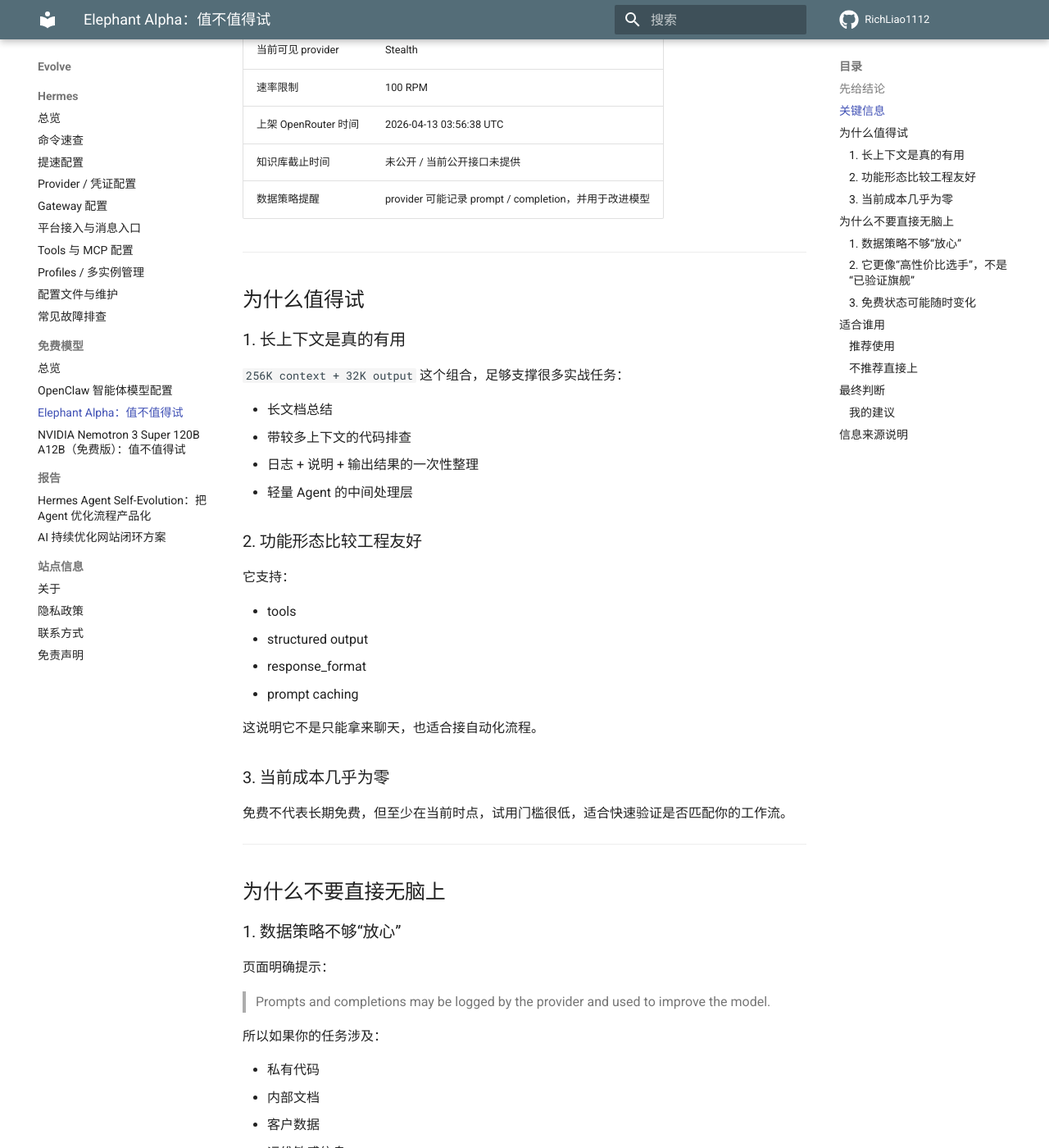
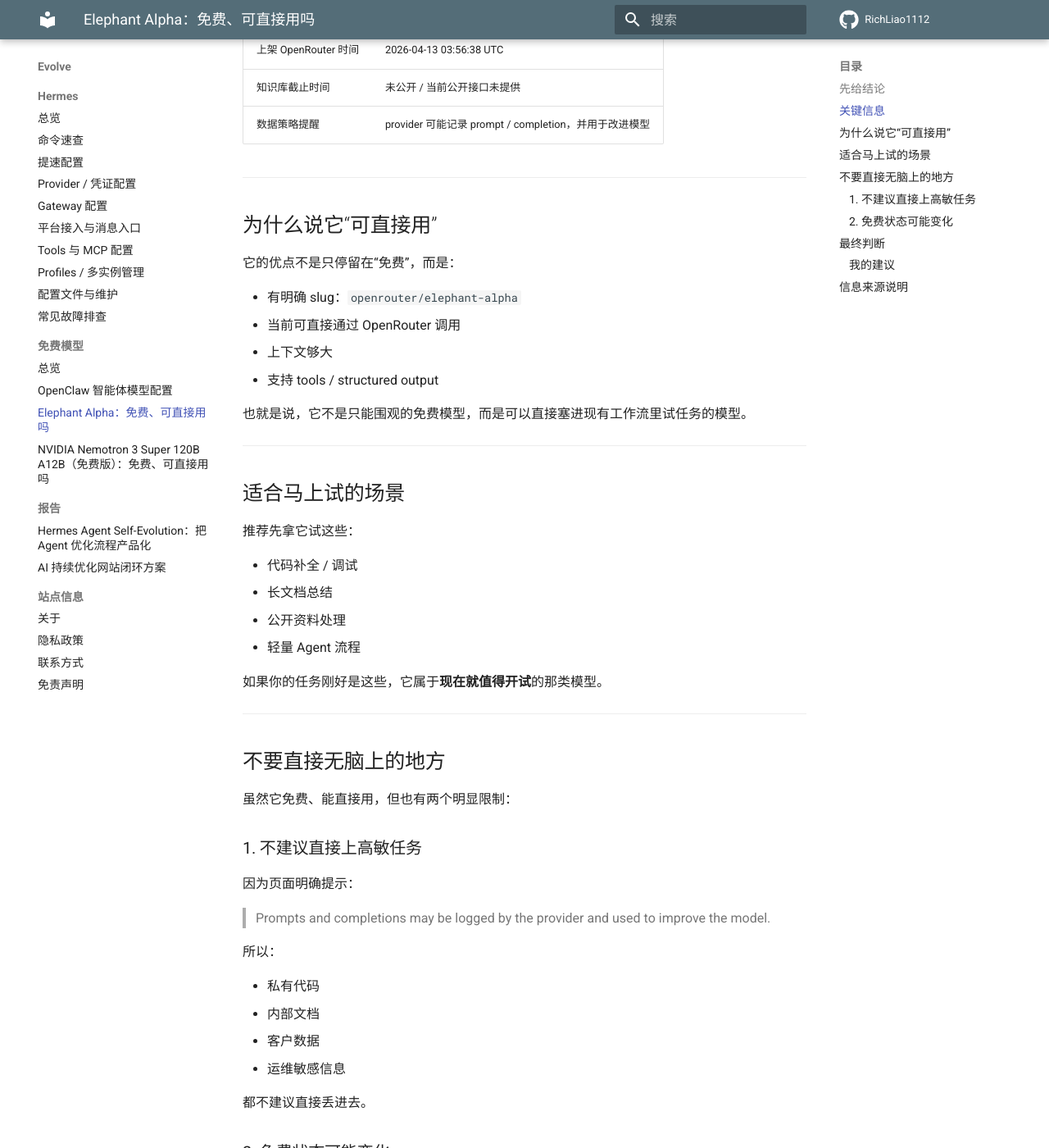
Before and after one commit to RichLiao1112/evolve, an MkDocs documentation site: the page built from docs/free-models/elephant-alpha.md, in a window 1280 px wide and 1400 px high, scrolled down 1091 px. Shown: the whole window at 82% size. Built offline with MkDocs 1.6.1 and Material for MkDocs 9.7.7, drawn with Linux system fonts in a browser that asks for light colours; comment, search, counter and statistics services are not loaded; some of the changed text lies outside the part shown.

Commit message:
docs: emphasize free and direct-use models

```diff
--- a/docs/free-models/elephant-alpha.md
+++ b/docs/free-models/elephant-alpha.md
@@ -1,18 +1,18 @@
-# Elephant Alpha：值不值得试？
+# Elephant Alpha：免费、可直接用吗？
 
 ## 先给结论
 
-**值得试，但更适合低敏、高频、长上下文任务；不建议直接上高敏生产主路。**
+**可以直接用，而且当前免费，值得马上试。**
 
-如果你只有 30 秒，可以直接看这张表：
+如果你只有 20 秒，可以直接看这张表：
 
 | 问题 | 快速判断 |
 | --- | --- |
-| 值不值得试 | 值得，当前试错成本很低 |
-| 适合什么 | 代码辅助、调试、长文档总结、轻量 Agent |
-| 不适合什么 | 高敏数据、强隐私场景、最高难度推理终审 |
-| 能不能当主力 | 可做低成本主力候选，但先别当唯一主力 |
-| 最大风险 | provider 可能记录数据；免费状态可能变化 |
+| 现在免费吗 | 是，OpenRouter 当前显示输入/输出都是 `0` |
+| 能直接用吗 | 能，直接用 `openrouter/elephant-alpha` |
+| 值不值得试 | 值得，适合代码、总结、轻量 Agent |
+| 适不适合高敏任务 | 不建议直接上 |
+| 要不要长期保留 | 可以进观察池，但先别无脑当唯一主力 |
 
 ---
 
@@ -22,113 +22,85 @@
 | --- | --- |
 | 模型名 | Elephant Alpha |
 | OpenRouter slug | `openrouter/elephant-alpha` |
-| 参数规模 | 100B |
+| 当前是否免费 | 是 |
 | 模态 | text → text |
 | 上下文窗口 | 256K |
 | 最大输出 | 32K tokens |
-| 当前价格 | 输入 `0` / 输出 `0`（OpenRouter 当前显示） |
 | 支持功能 | function calling、structured output、prompt caching |
 | 当前可见 provider | Stealth |
-| 速率限制 | 100 RPM |
 | 上架 OpenRouter 时间 | 2026-04-13 03:56:38 UTC |
 | 知识库截止时间 | 未公开 / 当前公开接口未提供 |
 | 数据策略提醒 | provider 可能记录 prompt / completion，并用于改进模型 |
 
 ---
 
-## 为什么值得试
+## 为什么说它“可直接用”
 
-### 1. 长上下文是真的有用
+它的优点不是只停留在“免费”，而是：
 
-`256K context + 32K output` 这个组合，足够支撑很多实战任务：
+- 有明确 slug：`openrouter/elephant-alpha`
+- 当前可直接通过 OpenRouter 调用
+- 上下文够大
+- 支持 tools / structured output
 
-- 长文档总结
-- 带较多上下文的代码排查
-- 日志 + 说明 + 输出结果的一次性整理
-- 轻量 Agent 的中间处理层
-
-### 2. 功能形态比较工程友好
-
-它支持：
-
-- tools
-- structured output
-- response_format
-- prompt caching
-
-这说明它不是只能拿来聊天，也适合接自动化流程。
-
-### 3. 当前成本几乎为零
-
-免费不代表长期免费，但至少在当前时点，试用门槛很低，适合快速验证是否匹配你的工作流。
+也就是说，它不是只能围观的免费模型，而是可以直接塞进现有工作流里试任务的模型。
 
 ---
 
-## 为什么不要直接无脑上
+## 适合马上试的场景
 
-### 1. 数据策略不够“放心”
+推荐先拿它试这些：
 
-页面明确提示：
+- 代码补全 / 调试
+- 长文档总结
+- 公开资料处理
+- 轻量 Agent 流程
+
+如果你的任务刚好是这些，它属于**现在就值得开试**的那类模型。
+
+---
+
+## 不要直接无脑上的地方
+
+虽然它免费、能直接用，但也有两个明显限制：
+
+### 1. 不建议直接上高敏任务
+
+因为页面明确提示：
 
 > Prompts and completions may be logged by the provider and used to improve the model.
 
-所以如果你的任务涉及：
+所以：
 
 - 私有代码
 - 内部文档
 - 客户数据
 - 运维敏感信息
 
-那就不要把它当成默认安全模型。
+都不建议直接丢进去。
 
-### 2. 它更像“高性价比选手”，不是“已验证旗舰”
+### 2. 免费状态可能变化
 
-目前公开信息足够让人产生试用兴趣，但还不足以让我直接给出“可以全面替代旗舰模型”的判断。
+它现在免费，不代表会一直免费。
 
-### 3. 免费状态可能随时变化
+所以更合理的定位是：
 
-免费模型最大的变量，不是能力，而是：
+> **一个现在就能直接试、而且很值得试的免费模型。**
 
-- 价格策略会不会改
-- provider 会不会变少
-- 稳定性会不会波动
-
----
-
-## 适合谁用
-
-### 推荐使用
-
-如果你主要做这些事，值得试：
-
-- 代码补全 / 调试
-- 长文档总结
-- 公开资料处理
-- 低敏任务的 Agent 流程
-- 想找一个低成本的高频模型
-
-### 不推荐直接上
-
-如果你主要做这些事，先谨慎：
-
-- 高敏感数据处理
-- 最终架构决策 / 最复杂推理
-- 对 SLA 和稳定性要求非常高的核心生产链路
+而不是默认长期稳定主力。
 
 ---
 
 ## 最终判断
 
-如果只用一句话概括：
-
-> **Elephant Alpha 现在最像一个“非常值得试的低成本中坚模型”，而不是一个可以无脑替代所有主力模型的终局选项。**
+> **Elephant Alpha 目前最强的标签就是：免费、可直接用、而且值得马上试。**
 
 ### 我的建议
 
-- **该试**：如果你想找低成本长上下文模型
-- **该纳入观察池**：如果你常做代码、总结、轻量 Agent
-- **别直接梭哈**：如果任务高敏、强隐私、或要求极稳
+- **现在就试**：如果你想找免费且顺手的长上下文模型
+- **先别梭哈**：如果你处理的是高敏任务
+- **可进观察池**：如果你需要低成本高频模型
 
 ## 信息来源说明
 
-本文基于 OpenRouter 当前公开可见的模型接口与页面信息整理，结论适用于**当前时点的快速选型判断**，不是长期不变的静态结论。
+本文基于 OpenRouter 当前公开可见的模型接口与页面信息整理，结论适用于**当前时点的快速使用判断**。
--- a/docs/free-models/index.md
+++ b/docs/free-models/index.md
@@ -1,46 +1,45 @@
-# 免费模型
+# 免费且可直接使用的模型
 
-这里收录我对公开可用、低成本或限时免费的模型的结构化解读。
+这里收录的是两类内容：
 
-这类文章不只看“能不能白嫖”，更关注三个维度：
+- **当前免费**
+- **可以直接通过 OpenRouter / 现有配置入口使用**
 
-- **能力边界**：它到底擅长什么，不擅长什么
-- **使用成本**：除了价格，还看上下文长度、输出上限、速率限制、数据策略
-- **适用场景**：适合聊天、代码、长文档处理，还是轻量 Agent 工作流
+重点不是做长篇模型评论，而是快速回答三个问题：
 
-## 当前文章
+1. 现在是不是免费
+2. 能不能直接拿来用
+3. 值不值得立刻试一下
+
+## 当前内容
 
 - [OpenClaw 智能体模型配置：最短改法](openclaw-hermes-openrouter-free-models.md)
-- [Elephant Alpha：值不值得试？](elephant-alpha.md)
-- [NVIDIA Nemotron 3 Super 120B A12B（免费版）：值不值得试？](nemotron-3-super-120b-a12b-free.md)
+- [Elephant Alpha：免费、可直接用吗？](elephant-alpha.md)
+- [NVIDIA Nemotron 3 Super 120B A12B（免费版）：免费、可直接用吗？](nemotron-3-super-120b-a12b-free.md)
 
-## 我会怎么读一个“免费模型”
+## 我对这个板块的判断标准
 
-### 1. 先看它免费得是否可持续
+### 1. 先看是不是现在就免费
 
-有些模型是长期免费，有些只是冷启动期免费，有些虽然单价为 0，但会有明显的速率限制、稳定性波动，或者随时调整策略。
+不是“理论上便宜”，而是当前在 OpenRouter 上是否真的显示为 `0` 成本或免费入口。
 
-所以“免费”只是入口，不是最终结论。
+### 2. 再看是不是可以直接使用
 
-### 2. 再看它在工程上是否顺手
+优先收录这种模型：
 
-真正影响体验的，往往不是榜单分数，而是这些现实细节：
+- 有明确 slug
+- 能直接在 OpenRouter 上调用
+- 不需要额外魔改工作流
+- 适合直接拿来试任务
 
-- 上下文窗口够不够大
-- 输出上限够不够长
-- 是否支持 function calling / tools
-- 是否支持 structured output
-- 是否支持 prompt caching
-- Provider 的数据保留策略是否可接受
+### 3. 最后才看值不值得长期留在模型池
 
-### 3. 最后看它能否形成稳定工作流
+免费、能用，不等于应该长期保留。最后还是要看：
 
-一个模型只有在以下条件同时成立时，才值得进入常用清单：
-
-- 质量足够稳定
-- 成本足够低
-- 延迟与吞吐可接受
-- 能接入现有 Agent / API / 自动化流程
+- 稳定性
+- provider 情况
+- 数据策略
+- 是否适合你的任务
 
 !!! tip "阅读建议"
-    如果你是来找“现在有什么值得试的免费模型”，优先看每篇文章里的“适合谁用”和“是否值得纳入常备模型池”部分。
+    如果你只是想快速找“现在免费而且可以直接用”的模型，优先看每篇文章开头的结论表。
--- a/mkdocs.yml
+++ b/mkdocs.yml
@@ -62,8 +62,8 @@
   - 免费模型:
       - 总览: free-models/index.md
       - OpenClaw 智能体模型配置: free-models/openclaw-hermes-openrouter-free-models.md
-      - Elephant Alpha：值不值得试: free-models/elephant-alpha.md
-      - NVIDIA Nemotron 3 Super 120B A12B（免费版）：值不值得试: free-models/nemotron-3-super-120b-a12b-free.md
+      - Elephant Alpha：免费、可直接用吗: free-models/elephant-alpha.md
+      - NVIDIA Nemotron 3 Super 120B A12B（免费版）：免费、可直接用吗: free-models/nemotron-3-super-120b-a12b-free.md
   - 报告:
       - reports/hermes-agent-self-evolution.md
       - reports/ai-site-optimization-loop.md
```
Also changed, not shown: docs/free-models/nemotron-3-super-120b-a12b-free.md (+41 -80 lines), docs/index.md (+10 -10 lines).
